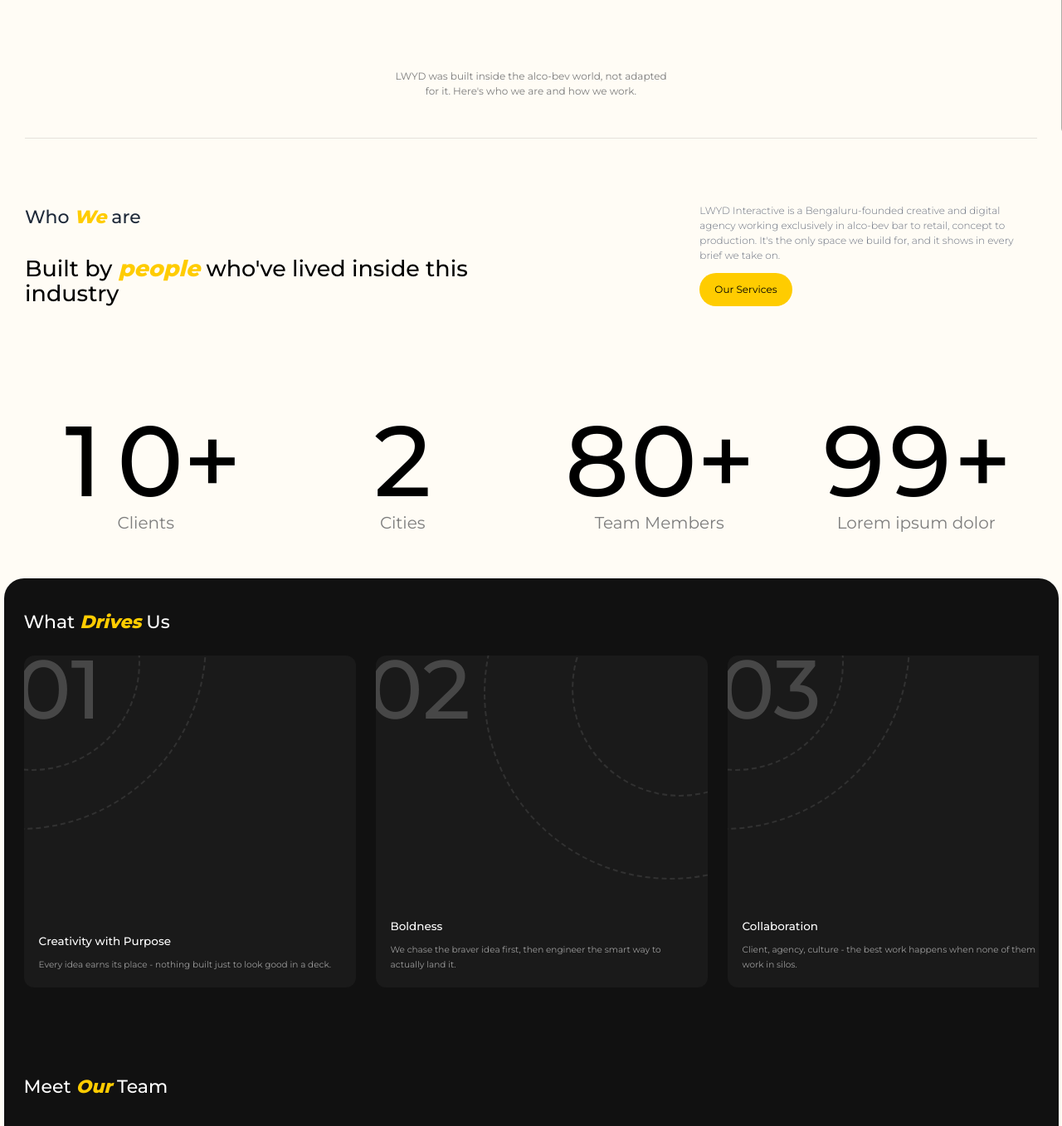
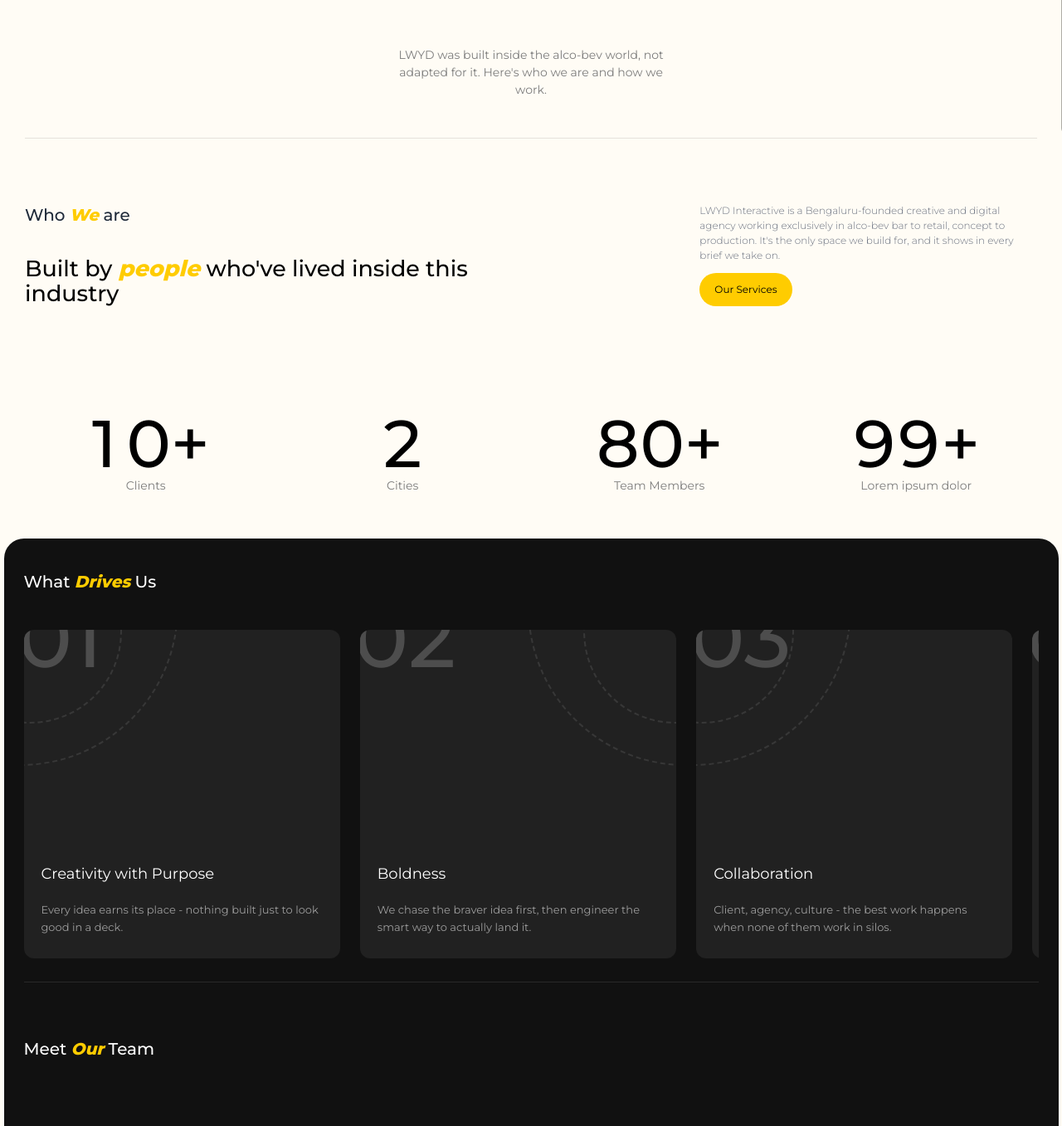
Before and after one commit to hashirrrelwyd/lwyd-ae, a React (Vite) app: page /about in a window 1280 px wide. Shown: the part 633-1990 px from the top of the page at 83% size. Built offline with nearby package versions, Linux system fonts and the light colour scheme.

Commit message:
refactor: update styles and responsive design for improved consistency across components

```diff
--- a/src/components/About/AboutUs.jsx
+++ b/src/components/About/AboutUs.jsx
@@ -22,9 +22,15 @@
   return isIntersecting;
 }
 
-// Responsive digit size for the rolling counters: small on mobile, full size from md up
+// Responsive digit size for the rolling counters: 56px on mobile, 88px on tablets,
+// and on laptops/monitors 120px at 1920px wide, shrinking in proportion (min 72px)
 function useDigitHeight() {
-  const getHeight = () => (window.innerWidth < 768 ? 56 : 120);
+  const getHeight = () => {
+    const w = window.innerWidth;
+    if (w < 768) return 56;
+    if (w < 1024) return 88;
+    return Math.round(Math.min(120, Math.max(72, (w * 120) / 1920)));
+  };
   const [digitHeight, setDigitHeight] = useState(
     typeof window !== "undefined" ? getHeight() : 120
   );
@@ -91,10 +97,10 @@
 
   return (
     <section ref={sectionRef} className="section-padding py-12">
-      <div className="x-auto grid  grid-cols-1 gap-10 py-14 md:flex justify-between mb-24">
+      <div className="mx-auto grid grid-cols-1 gap-10 py-14 md:flex justify-between mb-24">
         {/* Left side: small title (top) + big headline (bottom) */}
         <div className="flex flex-col justify-between md:w-6/12">
-          <h3 className="text-[22px] font-[500] text-gray-800 mb-2">
+          <h3 className="text-[20px] lg:text-[max(18px,1.56vw)] font-[500] text-gray-800 mb-2">
             Who <span className="text-lwyd-yellow font-[750] italic">We</span>{" "}
             are
           </h3>
@@ -155,7 +161,7 @@
                 </span>
               )}
             </div>
-            <p className="text-[#7d7d7d] text-[20px]">{stats[i].label}</p>
+            <p className="text-[#7d7d7d] text-base md:text-lg lg:text-[max(14px,1.04vw)]">{stats[i].label}</p>
           </div>
         ))}
       </div>
--- a/src/components/About/HeroSection.jsx
+++ b/src/components/About/HeroSection.jsx
@@ -33,13 +33,15 @@
 
       lastPosRef.current = { x, y };
 
+      // trail images are 160–220px on a 1920px screen and shrink in proportion on smaller ones
+      const scale = Math.min(1, Math.max(0.6, window.innerWidth / 1920));
       const newImage = {
         id: Date.now() + Math.random(),
         src: sources[Math.floor(Math.random() * sources.length)],
         x,
         y,
         opacity: 1,
-        size: 160 + Math.random() * 60,
+        size: (160 + Math.random() * 60) * scale,
       };
 
       setTrail((prev) => [...prev, newImage]);
@@ -87,24 +89,25 @@
       ))}
 
       {/* Title */}
-      <div className="absolute inset-0 flex items-center justify-center z-20 pointer-events-none">
-        <h1 className="text-[36px] sm:text-[72px] text-black font-[200] text-center">
+      <div className="absolute inset-0 flex items-center justify-center z-20 pointer-events-none section-padding">
+        {/* lg+: 72px on a 1920px screen, shrinking in proportion on laptops */}
+        <h1 className="text-[clamp(2rem,7vw,3.5rem)] lg:text-[max(2.25rem,3.75vw)] leading-[1.2] text-black font-[200] text-center">
           We only{" "}
           <span className="text-lwyd-yellow font-[700] italic">built</span>{" "}
-          for one space and <br /> we've gotten
+          for one space and <br className="hidden sm:block" /> we've gotten
           <span className="text-lwyd-yellow font-[700] italic"> very good at it </span>
         </h1>
       </div>
 
       {/* Paragraph */}
-      <div className="absolute bottom-16 left-1/2 -translate-x-1/2 z-20 pointer-events-none">
-        <p className="text-[#7D7D7D] text-base font-normal max-w-md text-center">
+      <div className="absolute bottom-16 left-1/2 -translate-x-1/2 z-20 pointer-events-none w-full section-padding flex justify-center">
+        <p className="text-[#7D7D7D] text-[15px] lg:text-[max(14px,1rem)] font-normal max-w-md text-center">
           LWYD was built inside the alco-bev world, not adapted for it. Here's who we are and how we work.
         </p>
       </div>
 
-      {/* Section bottom border, inset from the edges */}
-      <div className="absolute bottom-0 inset-x-10 h-px bg-black/10 z-20" />
+      {/* Section bottom border, inset to match the page side padding */}
+      <div className="absolute bottom-0 inset-x-[var(--side-padding)] h-px bg-black/10 z-20" />
     </div>
   );
 }
--- a/src/components/About/Team.jsx
+++ b/src/components/About/Team.jsx
@@ -70,7 +70,7 @@
 
   return (
     <div ref={sectionRef} className="mx-1.5 mb-1.5 flex h-auto flex-col rounded-b-4xl bg-[#111111] px-[calc(var(--side-padding)-6px)] py-10 text-white sm:h-screen">
-      <h3 className="mb-8 text-[22px] font-[500] text-white">
+      <h3 className="mb-8 text-[20px] lg:text-[max(18px,1.56vw)] font-[500] text-white">
         Meet <span className="text-lwyd-yellow font-[750] italic">Our</span>{" "}
         Team
       </h3>
@@ -101,7 +101,8 @@
               <img
                 src={current?.image}
                 alt={current?.title}
-                className="order-1 h-[300px] w-auto shrink-0 rounded-2xl object-contain sm:order-2 md:h-[340px] md:rounded-3xl lg:h-[380px] 2xl:h-[520px]"
+                // lg+: ~520px on a 1920px monitor, shrinking with the screen and capped by its height
+                className="order-1 h-[300px] w-auto shrink-0 rounded-2xl object-contain sm:order-2 md:h-[340px] md:rounded-3xl lg:h-[min(27vw,52vh)]"
               />
             </div>
 
--- a/src/components/About/WhatDrivesUs.jsx
+++ b/src/components/About/WhatDrivesUs.jsx
@@ -29,10 +29,10 @@
   const sectionRef = useRef(null);
   useSectionTheme(sectionRef, "dark");
   return (
-    <div ref={sectionRef} className="bg-[#111111] mx-1.5 mt-1.5 px-[calc(var(--side-padding)-6px)] py-12 rounded-t-4xl text-white">
-      {/* Title */}
+    <div ref={sectionRef} className="bg-[#111111] mx-1.5 mt-1.5 px-[calc(var(--side-padding)-6px)] pt-12 pb-8 lg:pt-[max(2.5rem,3vw)] rounded-t-4xl text-white">
+      {/* Title: ~30px on a 1920px screen (Figma) */}
       <div className="flex">
-        <h3 className="text-[22px] font-[500] text-white mb-8">
+        <h3 className="text-[20px] lg:text-[max(18px,1.56vw)] font-[500] text-white mb-8 lg:mb-[max(2rem,3.3vw)]">
           What{" "}
           <span className="text-lwyd-yellow font-[750] italic">Drives</span> Us
         </h3>
--- a/src/components/Common/ScrollCards.jsx
+++ b/src/components/Common/ScrollCards.jsx
@@ -47,42 +47,48 @@
     <>
       {/* Native Scrollable Container with Drag Support */}
       <div ref={scrollRef} className="overflow-x-auto no-scrollbar select-none">
-        <div className="flex gap-8 pb-8" style={{ minWidth: "max-content" }}>
+        <div className="flex gap-6 lg:gap-8 pb-[max(1.5rem,2.2vw)]" style={{ minWidth: "max-content" }}>
           {Data.map((item, index) => (
+            // Card width (as in Figma): 3 cards fill the row on laptops/monitors, 2 on tablets,
+            // one mostly-visible card on phones; the rest scroll. The 28px accounts for the
+            // dark section's outer margin and the page scrollbar.
+            // @container: everything inside is sized relative to the card (cqw / %), so the
+            // number, circles and text all scale together with the card.
             <div
               key={index}
-              className="relative flex-shrink-0 w-[380px] md:w-[400px] h-[400px] 2xl:w-[450px] 2xl:h-[440px] bg-[#1A1A1A] rounded-2xl overflow-hidden"
+              className="@container relative flex-shrink-0 aspect-[578/600] w-[80vw] md:w-[calc((100vw-2*var(--side-padding)-1.5rem-28px)/2)] lg:w-[calc((100vw-2*var(--side-padding)-4rem-28px)/3)] bg-[#212121] rounded-2xl overflow-hidden"
             >
-              {/* Big faded number in background */}
-              <span className="absolute left-[-0.8rem] top-[-2.9rem] text-[100px] font-[500] text-white/20">
+              {/* Big faded number, cut off at the top edge (~150px on a 578px card) */}
+              <span className="absolute left-[-2cqw] top-[-10.5cqw] text-[26cqw] leading-none font-[500] text-white/20">
                 0{index + 1}
               </span>
 
-              {/* 2nd Dashed circle */}
+              {/* 2nd Dashed circle (as wide as the card) */}
               <span
-                className={`absolute w-[450px] h-[450px] border-2 border-dashed border-white/10 rounded-full
+                className={`absolute w-full aspect-square border-2 border-dashed border-white/10 rounded-full
                         ${
                           index % 2 === 0
-                            ? "left-[-230px] top-[-240px]"
-                            : "right-[-15rem] top-[-15rem]"
+                            ? "left-[-51%] top-[-55%]"
+                            : "right-[-53%] top-[-55%]"
                         }`}
               ></span>
-              {/* 1st Dashed circle */}
+              {/* 1st Dashed circle (~58% of the card) */}
               <span
-                className={`absolute w-[260px] h-[260px] border-2 border-dashed border-white/10 rounded-full
+                className={`absolute w-[58%] aspect-square border-2 border-dashed border-white/10 rounded-full
                         ${
                           index % 2 === 0
-                            ? "left-[-120px] top-[-121px]"
-                            : "right-[-8rem] top-[-7.5rem]"
+                            ? "left-[-27%] top-[-27.5%]"
+                            : "right-[-28.5%] top-[-27.5%]"
                         }`}
               ></span>
 
               {/* Content */}
-              <div className="absolute bottom-6.5 left-6 right-6">
-                <h3 className="text-lg font-medium text-white mb-3">
+              {/* Content: ~24px title and ~18px copy on a 578px card */}
+              <div className="absolute bottom-[7cqw] left-[5.5cqw] right-[5.5cqw]">
+                <h3 className="text-[max(18px,4.2cqw)] font-[400] text-white mb-[max(0.75rem,5cqw)]">
                   {item.title}
                 </h3>
-                <p className="text-sm text-[#9C9C9C] leading-relaxed">
+                <p className="text-[max(13px,3.1cqw)] text-[#9C9C9C] leading-[1.65]">
                   {item.description}
                 </p>
               </div>
@@ -91,16 +97,13 @@
         </div>
       </div>
 
-      {/* Scroll Indicator */}
-      <motion.div
-        style={{
-          scaleX: scrollXProgress,
-          transformOrigin: "left",
-          backgroundColor: "#ffcc00",
-          height: 1,
-          marginBottom: "1rem",
-        }}
-      />
+      {/* Scroll Indicator: grey track with the yellow progress on top */}
+      <div className="relative mb-4 h-px w-full bg-white/10">
+        <motion.div
+          className="absolute inset-0 bg-lwyd-yellow"
+          style={{ scaleX: scrollXProgress, transformOrigin: "left" }}
+        />
+      </div>
     </>
   );
 }
--- a/src/components/Common/WorkTogether.jsx
+++ b/src/components/Common/WorkTogether.jsx
@@ -9,7 +9,7 @@
     <section ref={sectionRef} className="grid md:grid-cols-2 gap-12 mb-24 section-padding py-24">
       {/* Left side */}
       <div>
-        <h3 className="text-[22px] font-[500] text-gray-800 mb-2">
+        <h3 className="text-[20px] lg:text-[max(18px,1.56vw)] font-[500] text-gray-800 mb-2">
           Lets <span className="text-lwyd-yellow font-[750] italic">Work</span>{" "}
           Together
         </h3>
```
